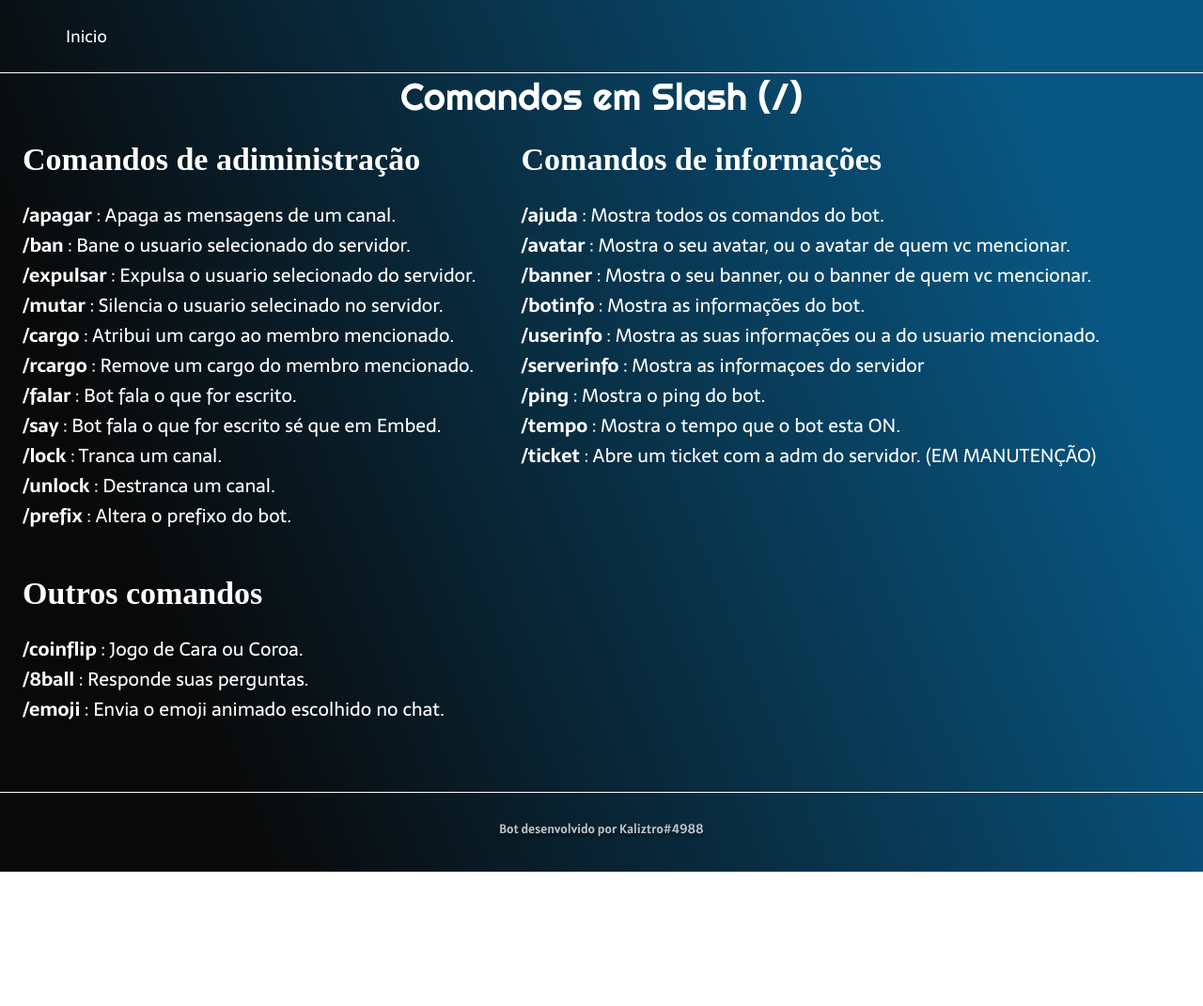
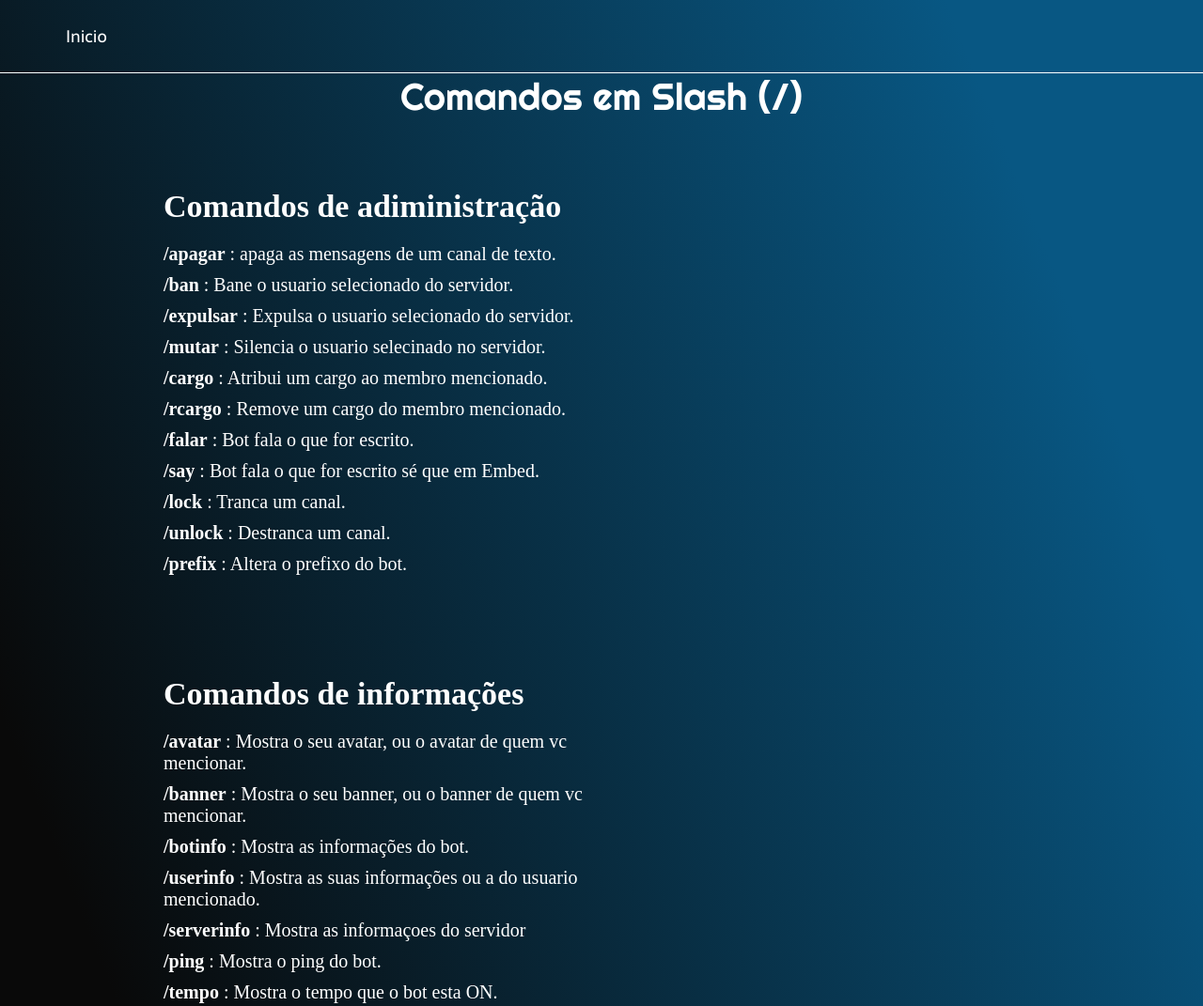
Before and after one commit to kaliztro/Cagliostro-v13, a website: page site/comandos.html in a window 1280 px wide. Shown: the top 1071 px of the page at 94% size. Before the commit the page ends 928 px from the top, so only its background shows below. Drawn offline with Linux system fonts and the light colour scheme.

Commit message:
pequenas mudanças no codigo

```diff
--- a/site/comandos.html
+++ b/site/comandos.html
@@ -4,11 +4,10 @@
     <meta charset="UTF-8">
     <meta name="viewport" content="width=device-width, initial-scale=1.0">
     <meta name="description" content="Um bot para moderar seu servidor do discord, com alguns comandos de diverção.">
-    <title>Cagliostro - comandos</title>
+    <title>Cagliostro - Comandos</title>
     <link rel="shortcut icon" href="https://i.imgur.com/9qy7hhU.png">
     <link rel="stylesheet" type="text/css" href="style.css">
 </head>
-
 
 <body>
 
@@ -27,80 +26,52 @@
         </section>
 
         <section class="conteudo-principal-cmd">
+
             <div class="linha">
-                <div class="coluna">
-                    <h2 class="cmd-adm-titulo">Comandos de adiministração</h2>
-                    <p class="cont-paragrafo">
-                        <strong>/apagar</strong> : Apaga as mensagens de um canal.
-                        <br>
-                        <strong>/ban</strong> : Bane o usuario selecionado do servidor.
-                        <br>
-                        <strong>/expulsar</strong> : Expulsa o usuario selecionado do servidor.
-                        <br>
-                        <strong>/mutar</strong> : Silencia o usuario selecinado no servidor.
-                        <br>
-                        <strong>/cargo</strong> : Atribui um cargo ao membro mencionado.
-                        <br>
-                        <strong>/rcargo</strong> : Remove um cargo do membro mencionado.
-                        <br>
-                        <strong>/falar</strong> : Bot fala o que for escrito.
-                        <br>
-                        <strong>/say</strong> : Bot fala o que for escrito sé que em Embed.
-                        <br>
-                        <strong>/lock</strong> : Tranca um canal.
-                        <br>
-                        <strong>/unlock</strong> : Destranca um canal.
-                        <br>
-                        <strong>/prefix</strong> : Altera o prefixo do bot.
-                    </p>
-                </div>
 
-                <div class="coluna">
-                    <h2 class="cmd-adm-titulo">Comandos de informações</h2>
-                    <p class="cont-paragrafo">
-                        <strong>/ajuda</strong> : Mostra todos os comandos do bot.
-                        <br>
-                        <strong>/avatar</strong> : Mostra o seu avatar, ou o avatar de quem vc mencionar.
-                        <br>
-                        <strong>/banner</strong> : Mostra o seu banner, ou o banner de quem vc mencionar.
-                        <br>
-                        <strong>/botinfo</strong> : Mostra as informações do bot.
-                        <br>
-                        <strong>/userinfo</strong> : Mostra as suas informações ou a do usuario mencionado.
-                        <br>
-                        <strong>/serverinfo</strong> : Mostra as informaçoes do servidor
-                        <br>
-                        <strong>/ping</strong> : Mostra o ping do bot.
-                        <br>
-                        <strong>/tempo</strong> : Mostra o tempo que o bot esta ON.
-                        <br>
-                        <strong>/ticket</strong> : Abre um ticket com a adm do servidor. (EM MANUTENÇÃO)
-                    </p>
-                </div>
+            <div class="coluna">
 
-                <div class="coluna">
-                    <h2 class="cmd-adm-titulo">Outros comandos</h2>
-                    <p class="cont-paragrafo">
-                        <strong>/coinflip</strong> : Jogo de Cara ou Coroa.
-                        <br>
-                        <strong>/8ball</strong> : Responde suas perguntas.
-                        <br>
-                        <strong>/emoji</strong> : Envia o emoji animado escolhido no chat.
-                    </p>
-                </div>
+                <h2 class="titulo">Comandos de adiministração</h2>
 
+                <a class="CMD" href="./subComandos/apagar.html"> <b>/apagar</b> : apaga as mensagens de um canal de texto.</a>
+                <a class="CMD" href=""> <b>/ban</b> : Bane o usuario selecionado do servidor.</a>
+                <a class="CMD"> <b>/expulsar</b> : Expulsa o usuario selecionado do servidor.</a>
+                <a class="CMD"> <b>/mutar</b> : Silencia o usuario selecinado no servidor.</a>
+                <a class="CMD"> <b>/cargo</b> : Atribui um cargo ao membro mencionado.</a>
+                <a class="CMD"> <b>/rcargo</b> : Remove um cargo do membro mencionado.</a>
+                <a class="CMD"> <b>/falar</b> : Bot fala o que for escrito.</a>
+                <a class="CMD"> <b>/say</b> : Bot fala o que for escrito sé que em Embed.</a>
+                <a class="CMD"> <b>/lock</b> : Tranca um canal.</a>
+                <a class="CMD"> <b>/unlock</b> : Destranca um canal.</a>
+                <a class="CMD"> <b>/prefix</b> : Altera o prefixo do bot.</a>
             </div>
 
+            <div class="coluna">
 
+                <h2 class="titulo">Comandos de informações</h2>
 
+                <a class="CMD"> <b>/avatar</b> : Mostra o seu avatar, ou o avatar de quem vc mencionar.</a>
+                <a class="CMD"> <b>/banner</b> : Mostra o seu banner, ou o banner de quem vc mencionar.</a>
+                <a class="CMD"> <b>/botinfo</b> : Mostra as informações do bot.</a>
+                <a class="CMD"> <b>/userinfo</b> : Mostra as suas informações ou a do usuario mencionado.</a>
+                <a class="CMD"> <b>/serverinfo</b> : Mostra as informaçoes do servidor</a>
+                <a class="CMD"> <b>/ping</b> : Mostra o ping do bot.</a>
+                <a class="CMD"> <b>/tempo</b> : Mostra o tempo que o bot esta ON.</a>
+                <a class="CMD"> <b>/ticket</b> : Abre um ticket com a adm do servidor. (EM MANUTENÇÃO)</a>
+            </div>
 
+            <div class="coluna">
 
+                <h2 class="titulo">Outros comandos</h2>
+
+                <a class="CMD"> <b>/coinflip</b> : Jogo de Cara ou Coroa.</a>
+                <a class="CMD"> <b>/8ball</b> : Responde suas perguntas.</a>
+                <a class="CMD"> <b>/emoji</b> : Envia o emoji animado escolhido no chat.</a>
+            </div>
+
+        </div>
 
         </section>
-
-
-
-
     </main>
 
     <footer class="rodape">
@@ -109,4 +80,5 @@
 
 </body>
 
+
 </html>
--- a/site/style.css
+++ b/site/style.css
@@ -150,32 +150,34 @@ border-top: 0.4px solid #FFFFFF;
     font-size: 40px;
 }
 
-.cmd-adm {
+p{
+    color: white;
+}
+
+.titulo{
     color: #FFFFFF;
-    display: flex;
-    padding: 24px;
-    /* align-items: center;
-    justify-content: flex-start;  */
-    flex-direction: row;
+    font-size: 34px;
+    margin-top: 50px;
+    margin-left: 150px;
+    margin-bottom: 20px;
 }
+
+.CMD{
+    margin-left: 150px;
+    margin-bottom: 10px;
+    color: #FFFFFF;
+    display: block;
+    width: 470px;
+    font-size: 20px;
+    font-weight: 300;
+}
+
 
 .linha{
     display: flex;
     flex-flow: row wrap;
-    }
-
-    .coluna {
-        padding: 24px;
-    }
-
-.cmd-adm-titulo {
-    font-size: 34px;
-    padding: 0px 0px 24px;
 }
 
-.cont-paragrafo {
-    font-family: 'Sarala', sans-serif;
-    font-weight: 300;
-    font-size: 20px;
-    color: #FFFFFF;
+.coluna {
+    padding: 24px;
 }
```
